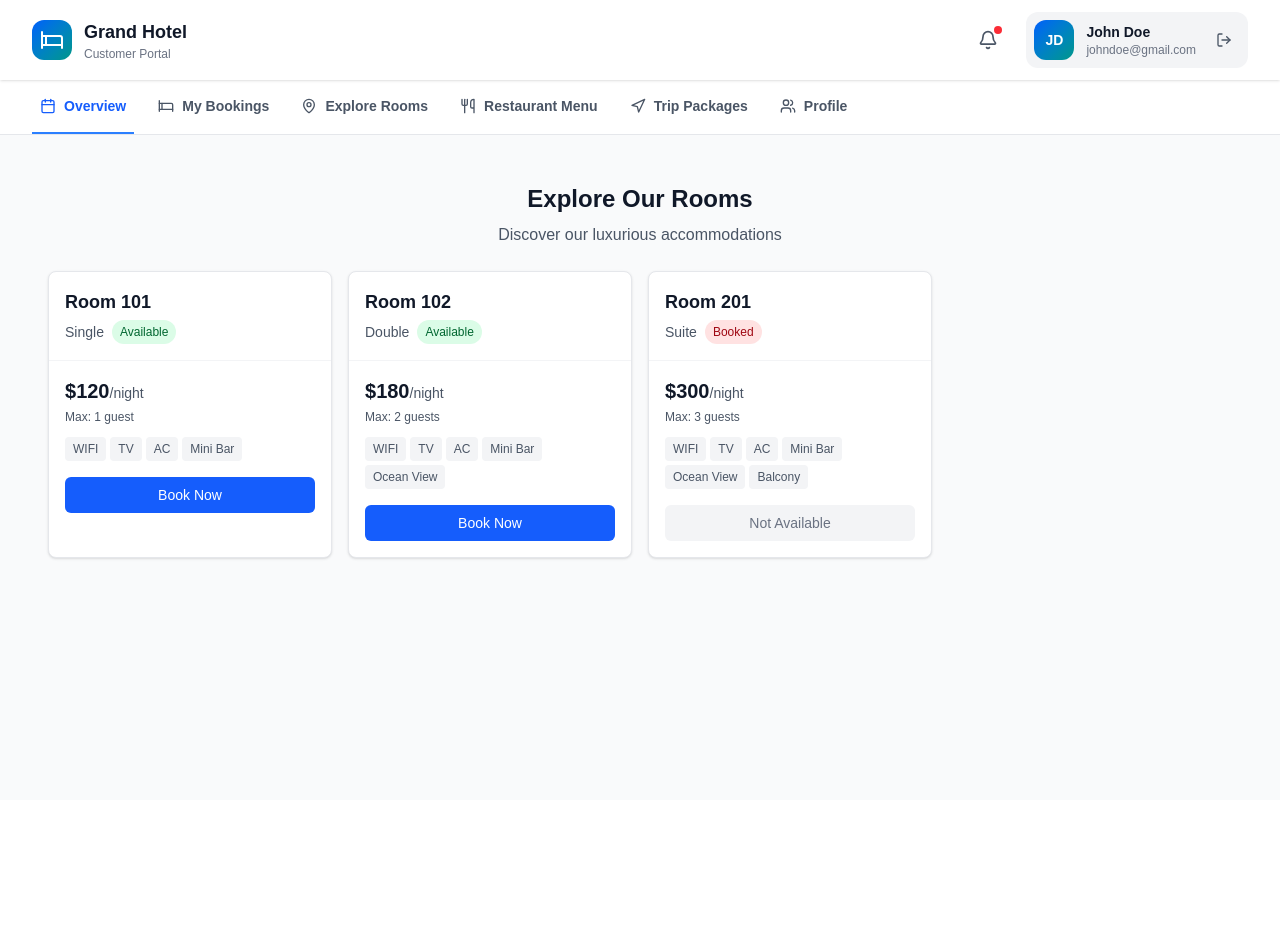
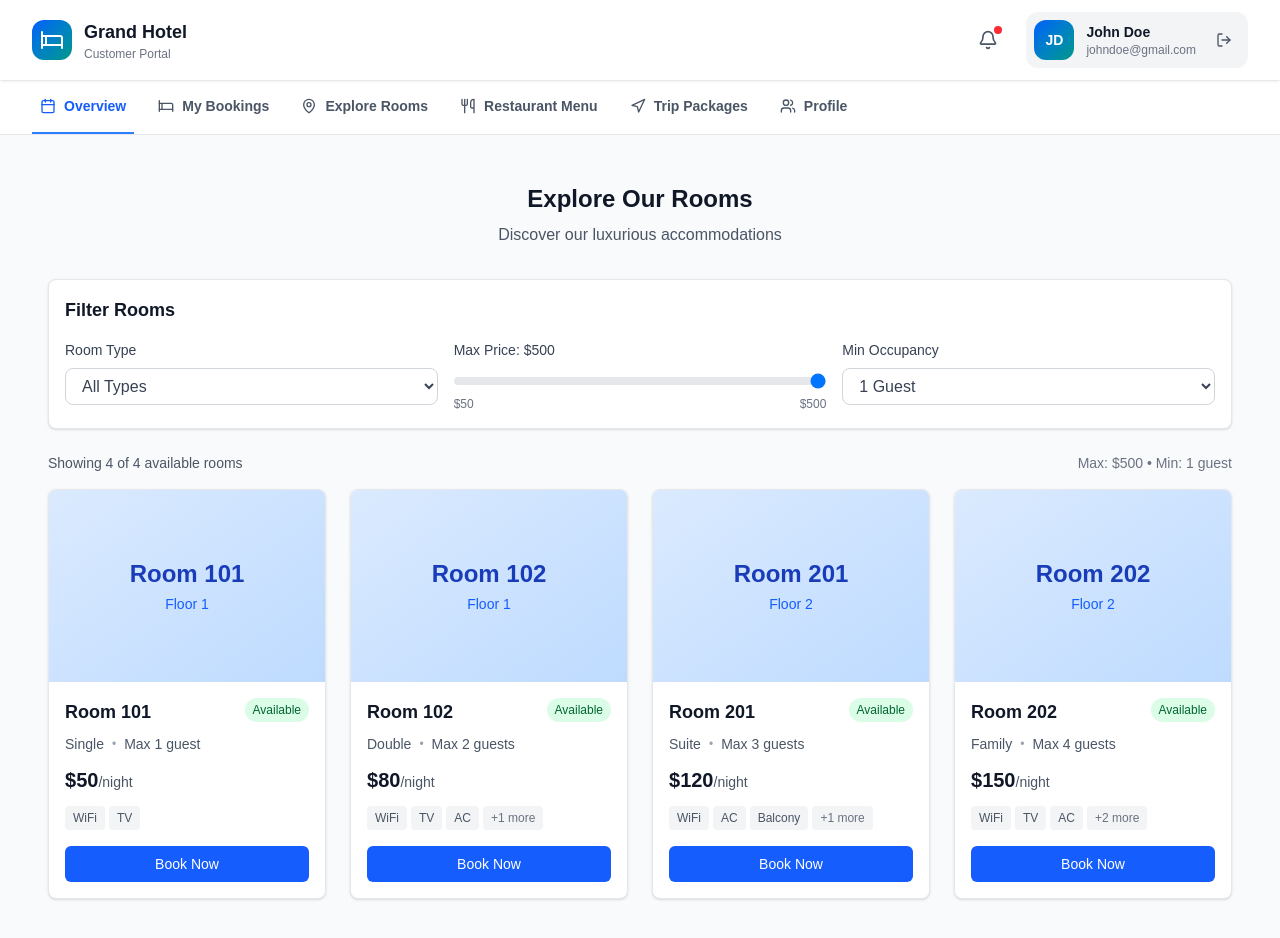
Before and after one commit to mudunkotuwasb/Hotel-Management-Frontend, a Next.js app: page /dashboard/customer/ExploreRooms in a window 1280 px wide. Shown: the top 938 px of the page. Before the commit the page ends 800 px from the top, so only its background shows below. Built offline with nearby package versions, Linux system fonts and the light colour scheme.

Commit message:
update ExploreRooms page

```diff
--- a/app/dashboard/customer/ExploreRooms/page.tsx
+++ b/app/dashboard/customer/ExploreRooms/page.tsx
@@ -1,84 +1,285 @@
 // app/dashboard/customer/ExploreRooms/page.tsx
 "use client";
 
+import { useState, useEffect } from "react";
 import CustomerLayout from "../../../components/layout/CustomerLayout";
 
-// Mock data for rooms
-const rooms = [
+// Define the room interface to match your Rooms() component
+interface Room {
+  id: string;
+  number: string;
+  type: "single" | "double" | "suite" | "family";
+  status: "available" | "occupied" | "reserved" | "cleaning" | "maintenance";
+  rate: number;
+  amenities: string[];
+  maxOccupancy: number;
+  floor: number;
+}
+
+// Sample rooms data that matches the structure from Rooms() component
+const sampleRooms: Room[] = [
   {
-    id: "101",
-    name: "Room 101",
-    type: "Single",
-    status: "Available",
-    rate: 120,
+    id: "1",
+    number: "101",
+    type: "single",
+    status: "available",
+    rate: 50,
+    amenities: ["WiFi", "TV"],
     maxOccupancy: 1,
-    amenities: ["WIFI", "TV", "AC", "Mini Bar"],
+    floor: 1,
   },
   {
-    id: "102",
-    name: "Room 102",
-    type: "Double",
-    status: "Available",
-    rate: 180,
+    id: "2",
+    number: "102",
+    type: "double",
+    status: "available",
+    rate: 80,
+    amenities: ["WiFi", "TV", "AC", "Mini Bar"],
     maxOccupancy: 2,
-    amenities: ["WIFI", "TV", "AC", "Mini Bar", "Ocean View"],
+    floor: 1,
   },
   {
-    id: "201",
-    name: "Room 201",
-    type: "Suite",
-    status: "Booked",
-    rate: 300,
+    id: "3",
+    number: "201",
+    type: "suite",
+    status: "available",
+    rate: 120,
+    amenities: ["WiFi", "AC", "Balcony", "Ocean View"],
     maxOccupancy: 3,
-    amenities: ["WIFI", "TV", "AC", "Mini Bar", "Ocean View", "Balcony"],
+    floor: 2,
+  },
+  {
+    id: "4",
+    number: "202",
+    type: "family",
+    status: "available",
+    rate: 150,
+    amenities: ["WiFi", "TV", "AC", "Kitchenette", "Balcony"],
+    maxOccupancy: 4,
+    floor: 2,
+  },
+  {
+    id: "5",
+    number: "301",
+    type: "suite",
+    status: "occupied",
+    rate: 200,
+    amenities: ["WiFi", "TV", "AC", "Jacuzzi", "Ocean View", "Balcony"],
+    maxOccupancy: 2,
+    floor: 3,
   },
 ];
 
 export default function ExploreRoomsPage() {
+  const [rooms, setRooms] = useState<Room[]>([]);
+  const [loading, setLoading] = useState(true);
+  const [filters, setFilters] = useState({
+    roomType: "all",
+    maxPrice: 500,
+    minOccupancy: 1,
+  });
+
+  // Simulate API call to fetch rooms from data warehouse
+  useEffect(() => {
+    const fetchRooms = async () => {
+      try {
+        setLoading(true);
+        // TODO: Replace with actual API call
+        // const response = await fetch('/api/rooms');
+        // const data = await response.json();
+
+        // For now, use sample data and simulate API delay
+        setTimeout(() => {
+          setRooms(sampleRooms);
+          setLoading(false);
+        }, 1000);
+      } catch (error) {
+        console.error('Error fetching rooms:', error);
+        setRooms(sampleRooms); // Fallback to sample data
+        setLoading(false);
+      }
+    };
+
+    fetchRooms();
+  }, []);
+
+  // Filter rooms based on user preferences
+  const filteredRooms = rooms.filter(room => {
+    const matchesType = filters.roomType === "all" || room.type === filters.roomType;
+    const matchesPrice = room.rate <= filters.maxPrice;
+    const matchesOccupancy = room.maxOccupancy >= filters.minOccupancy;
+    const isAvailable = room.status === "available";
+
+    return matchesType && matchesPrice && matchesOccupancy && isAvailable;
+  });
+
+  // Format room type for display
+  const formatRoomType = (type: string) => {
+    return type.charAt(0).toUpperCase() + type.slice(1);
+  };
+
+  // Get display status
+  const getDisplayStatus = (status: Room["status"]) => {
+    switch (status) {
+      case "available": return "Available";
+      case "occupied": return "Occupied";
+      case "reserved": return "Reserved";
+      case "cleaning": return "Cleaning";
+      case "maintenance": return "Maintenance";
+      default: return "Unknown";
+    }
+  };
+
+  if (loading) {
+    return (
+      <CustomerLayout>
+        <div className="p-4 sm:p-6">
+          <div className="text-center mb-6">
+            <h1 className="text-2xl font-bold text-gray-900 mb-2">Explore Our Rooms</h1>
+            <p className="text-base text-gray-600">Discover our luxurious accommodations</p>
+          </div>
+          <div className="flex justify-center items-center py-12">
+            <div className="animate-spin rounded-full h-12 w-12 border-b-2 border-blue-600"></div>
+          </div>
+        </div>
+      </CustomerLayout>
+    );
+  }
+
   return (
     <CustomerLayout>
       <div className="p-4 sm:p-6">
         {/* Header */}
-        <div className="text-center mb-6">
+        <div className="text-center mb-8">
           <h1 className="text-2xl font-bold text-gray-900 mb-2">Explore Our Rooms</h1>
           <p className="text-base text-gray-600">Discover our luxurious accommodations</p>
         </div>
 
+        {/* Filters */}
+        <div className="bg-white rounded-lg shadow-sm border border-gray-200 p-4 mb-6">
+          <h3 className="text-lg font-semibold text-gray-900 mb-4">Filter Rooms</h3>
+          <div className="grid grid-cols-1 md:grid-cols-3 gap-4">
+            {/* Room Type Filter */}
+            <div>
+              <label className="block text-sm font-medium text-gray-700 mb-2">
+                Room Type
+              </label>
+              <select
+                value={filters.roomType}
+                onChange={(e) => setFilters({ ...filters, roomType: e.target.value })}
+                className="w-full border border-gray-300 rounded-lg px-3 py-2 text-gray-700 focus:outline-none focus:ring-2 focus:ring-blue-500 focus:border-blue-500"
+              >
+                <option value="all">All Types</option>
+                <option value="single">Single</option>
+                <option value="double">Double</option>
+                <option value="suite">Suite</option>
+                <option value="family">Family</option>
+              </select>
+            </div>
+
+            {/* Max Price Filter */}
+            <div>
+              <label className="block text-sm font-medium text-gray-700 mb-2">
+                Max Price: ${filters.maxPrice}
+              </label>
+              <input
+                type="range"
+                min="50"
+                max="500"
+                step="10"
+                value={filters.maxPrice}
+                onChange={(e) => setFilters({ ...filters, maxPrice: parseInt(e.target.value) })}
+                className="w-full h-2 bg-gray-200 rounded-lg appearance-none cursor-pointer"
+              />
+              <div className="flex justify-between text-xs text-gray-500 mt-1">
+                <span>$50</span>
+                <span>$500</span>
+              </div>
+            </div>
+
+            {/* Min Occupancy Filter */}
+            <div>
+              <label className="block text-sm font-medium text-gray-700 mb-2">
+                Min Occupancy
+              </label>
+              <select
+                value={filters.minOccupancy}
+                onChange={(e) => setFilters({ ...filters, minOccupancy: parseInt(e.target.value) })}
+                className="w-full border border-gray-300 rounded-lg px-3 py-2 text-gray-700 focus:outline-none focus:ring-2 focus:ring-blue-500 focus:border-blue-500"
+              >
+                <option value={1}>1 Guest</option>
+                <option value={2}>2 Guests</option>
+                <option value={3}>3 Guests</option>
+                <option value={4}>4+ Guests</option>
+              </select>
+            </div>
+          </div>
+        </div>
+
+        {/* Results Info */}
+        <div className="flex justify-between items-center mb-4">
+          <p className="text-sm text-gray-600">
+            Showing {filteredRooms.length} of {rooms.filter(room => room.status === "available").length} available rooms
+          </p>
+          <div className="text-sm text-gray-500">
+            {filters.roomType !== "all" && `Type: ${formatRoomType(filters.roomType)} • `}
+            Max: ${filters.maxPrice} • Min: {filters.minOccupancy} guest{filters.minOccupancy > 1 ? 's' : ''}
+          </div>
+        </div>
+
         {/* Rooms Grid */}
-        <div className="grid grid-cols-1 sm:grid-cols-2 lg:grid-cols-3 xl:grid-cols-4 gap-4">
-          {rooms.map((room) => (
-            <div key={room.id} className="bg-white rounded-lg shadow-sm border border-gray-200 overflow-hidden hover:shadow-md transition-shadow">
-              {/* Room Header */}
-              <div className="p-4 border-b border-gray-100">
-                <div className="flex justify-between items-start">
-                  <div>
-                    <h3 className="text-lg font-semibold text-gray-900">{room.name}</h3>
-                    <div className="flex items-center gap-2 mt-1">
-                      <span className="text-sm text-gray-600">{room.type}</span>
-                      <span className={`inline-flex items-center px-2 py-1 rounded-full text-xs font-medium ${
-                        room.status === "Available"
-                          ? "bg-green-100 text-green-800"
-                          : "bg-red-100 text-red-800"
-                      }`}>
-                        {room.status}
-                      </span>
-                    </div>
-                  </div>
+        <div className="grid grid-cols-1 sm:grid-cols-2 lg:grid-cols-3 xl:grid-cols-4 gap-6">
+          {filteredRooms.map((room) => (
+            <div
+              key={room.id}
+              className="bg-white rounded-lg shadow-sm border border-gray-200 overflow-hidden hover:shadow-md transition-shadow duration-300"
+            >
+              {/* Room Image Placeholder */}
+              <div className="h-48 bg-gradient-to-br from-blue-100 to-blue-200 flex items-center justify-center">
+                <div className="text-center">
+                  <div className="text-2xl font-bold text-blue-800">Room {room.number}</div>
+                  <div className="text-sm text-blue-600 mt-1">Floor {room.floor}</div>
                 </div>
               </div>
 
               {/* Room Content */}
               <div className="p-4">
-                {/* Rate and Occupancy */}
+                {/* Room Header */}
                 <div className="mb-3">
-                  <div className="text-xl font-bold text-gray-900">${room.rate}<span className="text-sm font-normal text-gray-600">/night</span></div>
-                  <div className="text-xs text-gray-600 mt-1">Max: {room.maxOccupancy} guest{room.maxOccupancy > 1 ? 's' : ''}</div>
+                  <div className="flex justify-between items-start mb-2">
+                    <h3 className="text-lg font-semibold text-gray-900">
+                      Room {room.number}
+                    </h3>
+                    <span className={`inline-flex items-center px-2 py-1 rounded-full text-xs font-medium ${room.status === "available"
+                        ? "bg-green-100 text-green-800"
+                        : "bg-red-100 text-red-800"
+                      }`}>
+                      {getDisplayStatus(room.status)}
+                    </span>
+                  </div>
+                  <div className="flex items-center gap-2">
+                    <span className="text-sm text-gray-600 font-medium capitalize">
+                      {formatRoomType(room.type)}
+                    </span>
+                    <span className="text-xs text-gray-400">•</span>
+                    <span className="text-sm text-gray-600">
+                      Max {room.maxOccupancy} guest{room.maxOccupancy > 1 ? 's' : ''}
+                    </span>
+                  </div>
+                </div>
+
+                {/* Rate */}
+                <div className="mb-3">
+                  <div className="text-xl font-bold text-gray-900">
+                    ${room.rate}
+                    <span className="text-sm font-normal text-gray-600">/night</span>
+                  </div>
                 </div>
 
                 {/* Amenities */}
                 <div className="mb-4">
                   <div className="flex flex-wrap gap-1">
-                    {room.amenities.map((amenity, index) => (
+                    {room.amenities.slice(0, 3).map((amenity, index) => (
                       <span
                         key={index}
                         className="inline-flex items-center px-2 py-1 rounded text-xs bg-gray-100 text-gray-600"
@@ -86,24 +287,49 @@ export default function ExploreRoomsPage() {
                         {amenity}
                       </span>
                     ))}
+                    {room.amenities.length > 3 && (
+                      <span className="inline-flex items-center px-2 py-1 rounded text-xs bg-gray-100 text-gray-500">
+                        +{room.amenities.length - 3} more
+                      </span>
+                    )}
                   </div>
                 </div>
 
                 {/* Book Now Button */}
                 <button
-                  className={`w-full py-2 px-3 rounded-md font-medium text-sm transition-colors ${
-                    room.status === "Available"
+                  className={`w-full py-2 px-3 rounded-md font-medium text-sm transition-colors ${room.status === "available"
                       ? "bg-blue-600 hover:bg-blue-700 text-white"
                       : "bg-gray-100 text-gray-500 cursor-not-allowed"
-                  }`}
-                  disabled={room.status !== "Available"}
+                    }`}
+                  disabled={room.status !== "available"}
                 >
-                  {room.status === "Available" ? "Book Now" : "Not Available"}
+                  {room.status === "available" ? "Book Now" : "Not Available"}
                 </button>
               </div>
             </div>
           ))}
         </div>
+
+        {/* Empty State */}
+        {filteredRooms.length === 0 && (
+          <div className="text-center py-12">
+            <div className="text-gray-400 mb-4">
+              <svg className="mx-auto h-16 w-16" fill="none" viewBox="0 0 24 24" stroke="currentColor">
+                <path strokeLinecap="round" strokeLinejoin="round" strokeWidth={1} d="M19 21V5a2 2 0 00-2-2H7a2 2 0 00-2 2v16m14 0h2m-2 0h-5m-9 0H3m2 0h5M9 7h1m-1 4h1m4-4h1m-1 4h1m-5 10v-5a1 1 0 011-1h2a1 1 0 011 1v5m-4 0h4" />
+              </svg>
+            </div>
+            <h3 className="text-lg font-medium text-gray-900 mb-2">No rooms found</h3>
+            <p className="text-gray-600 mb-4">
+              Try adjusting your filters to see more available rooms.
+            </p>
+            <button
+              onClick={() => setFilters({ roomType: "all", maxPrice: 500, minOccupancy: 1 })}
+              className="text-blue-600 hover:text-blue-700 font-medium"
+            >
+              Clear all filters
+            </button>
+          </div>
+        )}
       </div>
     </CustomerLayout>
   );
```
